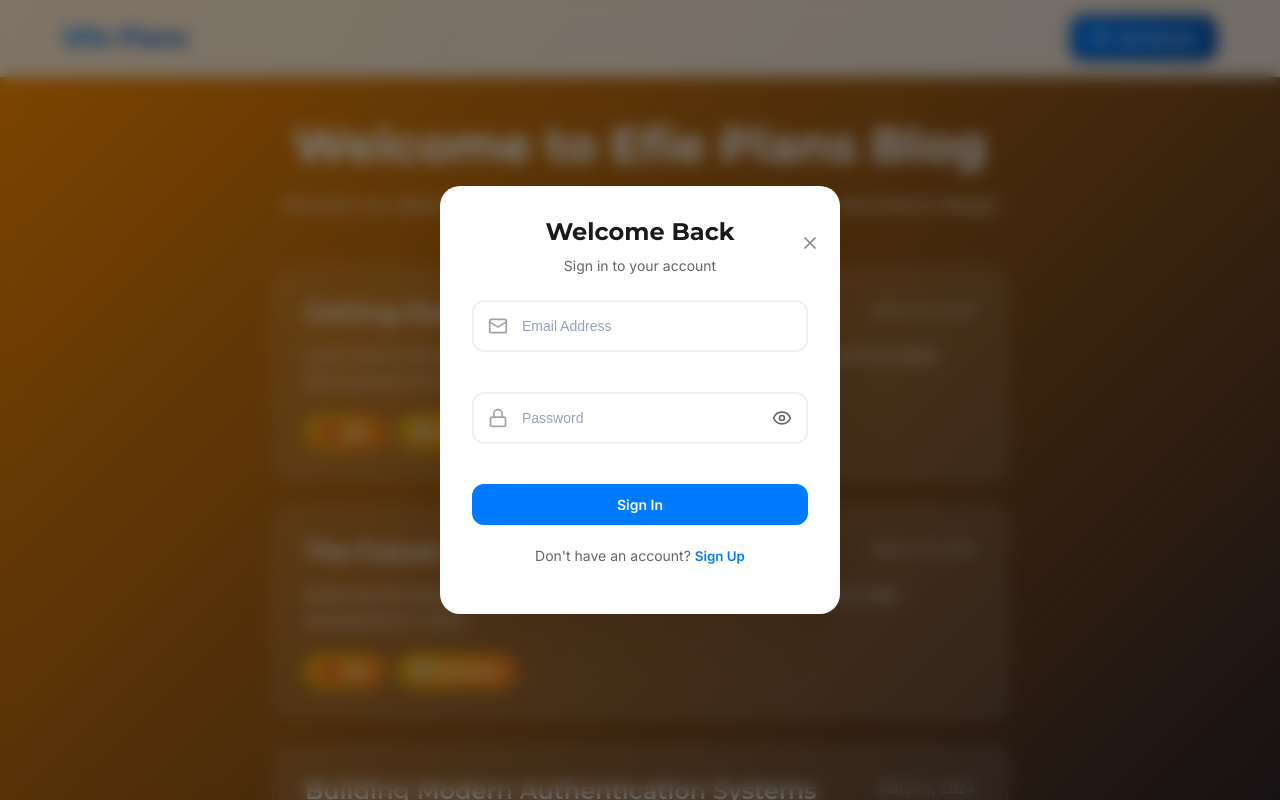
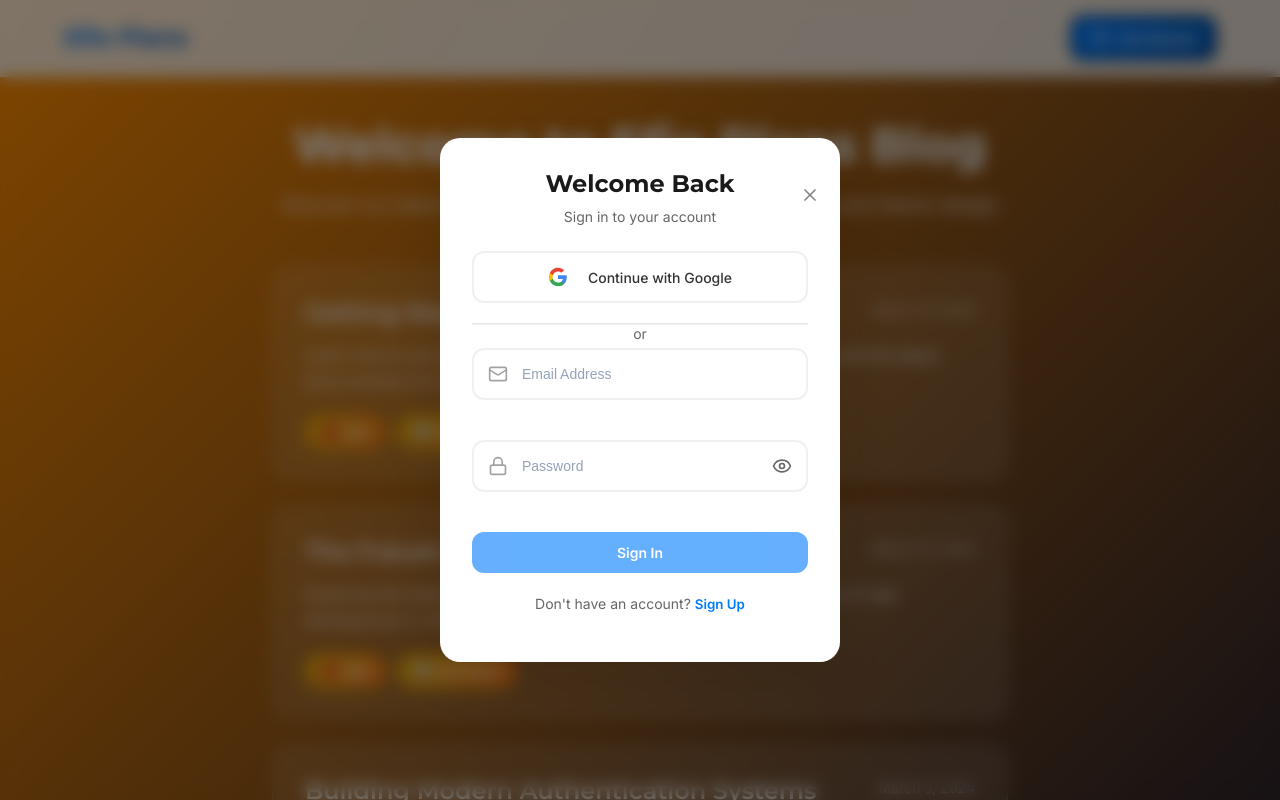
Before and after one commit to AP00014/Efieplans, a React (Vite) app: page /Efieplans/blog in a window 1280 px wide. Both pictures are taken after a click on the button "Get Started". Shown: the top 800 px of the page. Built offline with nearby package versions, Linux system fonts and the light colour scheme.

Commit message:
newly updated

```diff
--- a/index.html
+++ b/index.html
@@ -9,6 +9,7 @@
     <link rel="preconnect" href="https://fonts.googleapis.com">
     <link rel="preconnect" href="https://fonts.gstatic.com" crossorigin>
     <link href="https://fonts.googleapis.com/css2?family=Inter:wght@300;400;500;600;700&family=Montserrat:wght@400;500;600;700;800&display=swap" rel="stylesheet">
+    <script src="https://accounts.google.com/gsi/client" async defer></script>
     <title>Efie Plans| Professional Building & Architectural Services</title>
   </head>
   <body>
--- a/src/components/AuthModal.css
+++ b/src/components/AuthModal.css
@@ -79,6 +79,44 @@
   margin-bottom: 16px;
   font-size: 14px;
   border: 1px solid #fdd;
+}
+
+.google-auth-section {
+  margin-bottom: 24px;
+}
+
+.google-auth-button {
+  width: 100%;
+  padding: 14px 16px;
+  border: 2px solid #f0f0f0;
+  border-radius: 12px;
+  background: white;
+  color: #333;
+  font-size: 14px;
+  font-weight: 500;
+  cursor: pointer;
+  transition: all 0.2s ease;
+  display: flex;
+  align-items: center;
+  justify-content: center;
+  gap: 12px;
+}
+
+.google-auth-button:hover:not(:disabled) {
+  border-color: #ddd;
+  background: #f9f9f9;
+  transform: translateY(-1px);
+  box-shadow: 0 2px 8px rgba(0, 0, 0, 0.1);
+}
+
+.google-auth-button:disabled {
+  opacity: 0.6;
+  cursor: not-allowed;
+  transform: none !important;
+}
+
+.google-icon {
+  flex-shrink: 0;
 }
 
 .auth-form {
--- a/src/components/AuthModal.tsx
+++ b/src/components/AuthModal.tsx
@@ -1,4 +1,4 @@
-import React, { useState, useEffect } from "react";
+import React, { useState, useEffect, useCallback } from "react";
 import {
   X,
   Mail,
@@ -7,10 +7,27 @@ import {
   Eye,
   EyeOff,
   XCircle,
-  AlertTriangle,
   CheckCircle,
 } from "lucide-react";
 import "./AuthModal.css";
+
+// Declare Google Identity Services types
+declare global {
+  interface Window {
+    google?: {
+      accounts?: {
+        id?: {
+          initialize: (config: { client_id: string; callback: (response: { credential: string }) => void }) => void;
+          prompt: () => void;
+        };
+      };
+    };
+  }
+}
+
+interface GoogleSignInResponse {
+  credential: string;
+}
 
 interface AuthModalProps {
   isOpen: boolean;
@@ -41,7 +58,6 @@ const AuthModal: React.FC<AuthModalProps> = ({ isOpen, onClose }) => {
   // Validation states
   const [emailError, setEmailError] = useState<string | null>(null);
   const [emailSuccess, setEmailSuccess] = useState(false);
-  const [passwordError, setPasswordError] = useState<string | null>(null);
   const [fullNameError, setFullNameError] = useState<string | null>(null);
   const [fullNameSuccess, setFullNameSuccess] = useState(false);
   const [passwordStrength, setPasswordStrength] = useState<PasswordStrength>({
@@ -121,12 +137,47 @@ const AuthModal: React.FC<AuthModalProps> = ({ isOpen, onClose }) => {
       }
     });
 
-    let color = "#ef4444"; // red
-    if (score >= 4) color = "#10b981"; // green
-    else if (score >= 3) color = "#f59e0b"; // yellow
-    else if (score >= 2) color = "#f97316"; // orange
+    let color = "#ef4444"; // red for low
+    if (score >= 4) color = "#10b981"; // green for strong
+    else if (score >= 2) color = "#3b82f6"; // blue for medium
 
     return { score, feedback, color };
+  };
+
+  // Google Sign-In handler
+  const handleGoogleSignIn = useCallback((response: GoogleSignInResponse) => {
+    console.log('Google sign in credential:', response.credential);
+    // In a real app, you'd send the credential to your backend
+    // For frontend only, we'll simulate success
+    setLoading(true);
+    setTimeout(() => {
+      setSuccessMessage("Google authentication successful!");
+      setLoading(false);
+      setTimeout(() => {
+        onClose();
+        resetForm();
+      }, 1500);
+    }, 1000);
+  }, [onClose]);
+
+  // Initialize Google Sign-In
+  useEffect(() => {
+    if (window.google?.accounts?.id) {
+      window.google.accounts.id.initialize({
+        client_id: 'YOUR_GOOGLE_CLIENT_ID', // This would be set in production
+        callback: handleGoogleSignIn,
+      });
+    }
+  }, [handleGoogleSignIn]);
+
+  // Handle Google Sign-In button click
+  const handleGoogleAuth = () => {
+    if (window.google?.accounts?.id) {
+      window.google.accounts.id.prompt();
+    } else {
+      // Fallback for when Google script isn't loaded
+      handleGoogleSignIn({ credential: 'simulated' });
+    }
   };
 
   // Real-time validation effects
@@ -145,11 +196,7 @@ const AuthModal: React.FC<AuthModalProps> = ({ isOpen, onClose }) => {
     if (password) {
       const strength = validatePasswordStrength(password);
       setPasswordStrength(strength);
-      setPasswordError(
-        strength.score < 4 ? "Password does not meet requirements" : null
-      );
     } else {
-      setPasswordError(null);
       setPasswordStrength({ score: 0, feedback: [], color: "#ef4444" });
     }
   }, [password]);
@@ -246,6 +293,27 @@ const AuthModal: React.FC<AuthModalProps> = ({ isOpen, onClose }) => {
           <div className="success-message">{successMessage}</div>
         )}
 
+        <div className="google-auth-section">
+          <button
+            type="button"
+            className="google-auth-button"
+            onClick={handleGoogleAuth}
+            disabled={loading}
+          >
+            <svg className="google-icon" viewBox="0 0 24 24" width="20" height="20">
+              <path fill="#4285F4" d="M22.56 12.25c0-.78-.07-1.53-.2-2.25H12v4.26h5.92c-.26 1.37-1.04 2.53-2.21 3.31v2.77h3.57c2.08-1.92 3.28-4.74 3.28-8.09z"/>
+              <path fill="#34A853" d="M12 23c2.97 0 5.46-.98 7.28-2.66l-3.57-2.77c-.98.66-2.23 1.06-3.71 1.06-2.86 0-5.29-1.93-6.16-4.53H2.18v2.84C3.99 20.53 7.7 23 12 23z"/>
+              <path fill="#FBBC05" d="M5.84 14.09c-.22-.66-.35-1.36-.35-2.09s.13-1.43.35-2.09V7.07H2.18C1.43 8.55 1 10.22 1 12s.43 3.45 1.18 4.93l2.85-2.22.81-.62z"/>
+              <path fill="#EA4335" d="M12 5.38c1.62 0 3.06.56 4.21 1.64l3.15-3.15C17.45 2.09 14.97 1 12 1 7.7 1 3.99 3.47 2.18 7.07l3.66 2.84c.87-2.6 3.3-4.53 6.16-4.53z"/>
+            </svg>
+            Continue with Google
+          </button>
+
+          <div className="divider">
+            <span>or</span>
+          </div>
+        </div>
+
         <form onSubmit={handleSubmit} className="auth-form">
           {!isLogin && (
             <div className="input-group">
@@ -257,6 +325,7 @@ const AuthModal: React.FC<AuthModalProps> = ({ isOpen, onClose }) => {
                 onChange={(e) => setFullName(e.target.value)}
                 required={!isLogin}
                 className={`auth-input ${fullNameError ? "error" : fullNameSuccess ? "success" : ""} ${fullNameSuccess ? "input-valid" : fullNameError ? "input-invalid" : ""}`}
+                style={{ borderColor: fullName ? (fullNameSuccess ? '#10b981' : fullNameError ? '#ef4444' : undefined) : undefined }}
                 disabled={loading}
               />
               {fullNameError && (
@@ -283,6 +352,7 @@ const AuthModal: React.FC<AuthModalProps> = ({ isOpen, onClose }) => {
               onChange={(e) => setEmail(e.target.value)}
               required
               className={`auth-input ${emailError ? "error" : emailSuccess ? "success" : ""} ${emailSuccess ? "input-valid" : emailError ? "input-invalid" : ""}`}
+              style={{ borderColor: email ? (emailSuccess ? '#10b981' : emailError ? '#ef4444' : undefined) : undefined }}
               disabled={loading}
             />
             {emailError && (
@@ -307,15 +377,8 @@ const AuthModal: React.FC<AuthModalProps> = ({ isOpen, onClose }) => {
               value={password}
               onChange={(e) => setPassword(e.target.value)}
               required
-              className={`auth-input ${passwordError ? "error" : ""} ${
-                password && !passwordError
-                  ? passwordStrength.score < 2
-                    ? "password-weak"
-                    : passwordStrength.score >= 2 && passwordStrength.score < 4
-                    ? "password-medium"
-                    : "password-strong"
-                  : ""
-              }`}
+              className="auth-input"
+              style={{ borderColor: password ? passwordStrength.color : undefined }}
               disabled={loading}
             />
             <button
@@ -326,12 +389,6 @@ const AuthModal: React.FC<AuthModalProps> = ({ isOpen, onClose }) => {
             >
               {showPassword ? <EyeOff size={20} /> : <Eye size={20} />}
             </button>
-            {passwordError && (
-              <div className="field-error">
-                <AlertTriangle size={16} />
-                <span>{passwordError}</span>
-              </div>
-            )}
           </div>
 
           <button
@@ -340,7 +397,7 @@ const AuthModal: React.FC<AuthModalProps> = ({ isOpen, onClose }) => {
             disabled={
               loading ||
               !!emailError ||
-              !!passwordError ||
+              passwordStrength.score < 4 ||
               (!isLogin && !!fullNameError)
             }
           >
```
